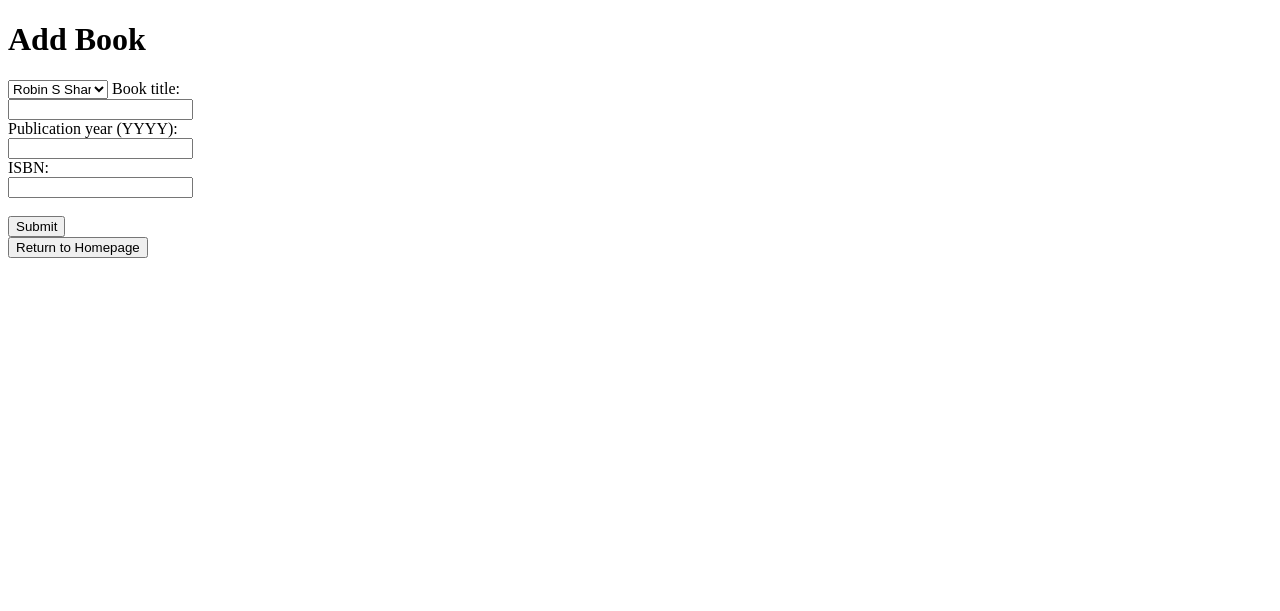
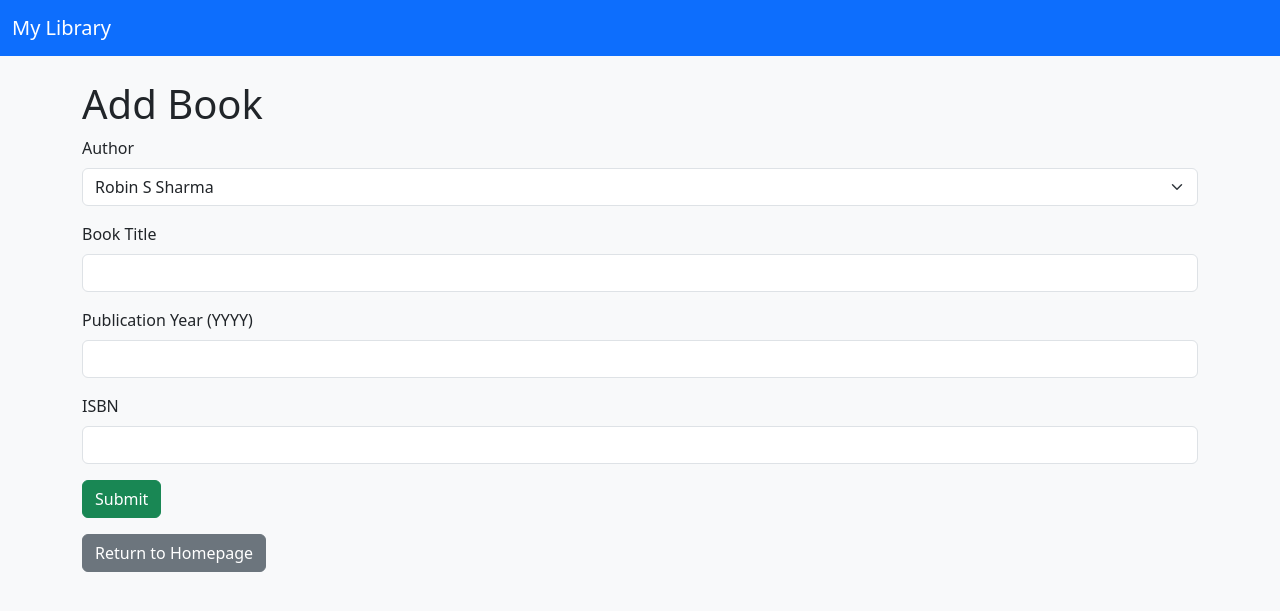
Before and after one commit to adim93d/book_library, a Flask app: page /add_book in a window 1280 px wide. Shown: the top 611 px of the page. Run offline with Flask 3, Linux system fonts and the light colour scheme.

Commit message:
added comments, added delete book button

```diff
--- a/app.py
+++ b/app.py
@@ -1,10 +1,18 @@
-from crypt import methods
 
-from flask import Flask, render_template, request
-from flask_sqlalchemy import SQLAlchemy
+from flask import Flask, render_template, request, redirect, url_for
 from data_models import db, Author, Book
-import book_information
 from sqlalchemy import asc, desc, or_
+
+
+COVER_URL = 'https://covers.openlibrary.org/b/isbn/'
+COVER_URL_EXTENSION = '-S.jpg'
+
+
+def cover_search(isbn):
+    # isbn_search = input('Enter ISBN:')
+    cover_photo = COVER_URL + isbn + COVER_URL_EXTENSION
+    return cover_photo
+
 
 app = Flask(__name__)
 app.config['SQLALCHEMY_DATABASE_URI'] = 'sqlite:///../data2/library2.sqlite'
@@ -12,6 +20,7 @@ db.init_app(app)
 
 @app.route('/')
 def home():
+    # Retrieve search query and sorting preference from the request arguments
     search_query = request.args.get('search_query', '')
     sort_by = request.args.get('sort_by', 'book_id')
 
@@ -25,7 +34,7 @@ def home():
             Author.author_name.ilike(f'%{search_query}%')
         ))
 
-    # Apply sorting to the filtered query
+    # Apply sorting to the filtered query based on user selection
     if sort_by == 'book_id':
         query = query.order_by(asc(Book.book_id))
     elif sort_by == 'title_asc':
@@ -37,6 +46,7 @@ def home():
     elif sort_by == 'year_desc':
         query = query.order_by(desc(Book.publication_year))
 
+    # Execute the query and fetch all matching books
     books = query.all()
 
     return render_template('index.html', books=books)
@@ -45,50 +55,76 @@ def home():
 @app.route('/add_author', methods=['GET', 'POST'])
 def add_author():
     if request.method == 'GET':
+        # Render the form to add a new author
         return render_template('add_author.html')
 
     if request.method == 'POST':
+        # Extract form data for the new author
         birth_date = request.form['birth_date']
         date_of_death = request.form['date_of_death']
         author_name = request.form['author_name']
         author = Author(
-
             author_name=author_name,
             birth_date=birth_date,
             date_of_death=date_of_death
         )
+        # Add the new author to the database
         db.session.add(author)
         db.session.commit()
-        return f'author created'
+        return 'Author created'
 
 
 @app.route('/add_book', methods=['GET', 'POST'])
 def add_book():
     if request.method == 'GET':
+        # Fetch all authors to display in the dropdown list for book assignment
         authors = Author.query.all()
         return render_template('add_book.html', authors=authors)
 
     if request.method == 'POST':
+        # Extract form data for the new book
         isbn = request.form['isbn']
         title = request.form['title']
         publication_year = request.form['publication_year']
         author_id = request.form['author']
 
+        # Create a new book record and add it to the database
         book = Book(
             title=title,
             isbn=isbn,
             publication_year=publication_year,
             author_id=author_id,
-            book_cover=book_information.cover_search(isbn)
+            book_cover=cover_search(isbn)
         )
         db.session.add(book)
         db.session.commit()
         return 'Book added'
 
+@app.route('/book/<int:book_id>/delete', methods=['POST'])
+def delete_book(book_id):
+    # Fetch the book to be deleted
+    book = Book.query.get_or_404(book_id)
+    author_id = book.author_id
+
+    # Delete the book
+    db.session.delete(book)
+    db.session.commit()
+
+    # Check if the author has any other books, if not, delete the author
+    remaining_books = Book.query.filter_by(author_id=author_id).count()
+    if remaining_books == 0:
+        author = Author.query.get(author_id)
+        db.session.delete(author)
+        db.session.commit()
+
+    # Flash a success message and redirect to the homepage
+    return redirect(url_for('home'))
+
 
 if __name__ == '__main__':
-    app.run(debug=True)
-#
-#
+    # Run the Flask application on localhost port 5002 with debug mode enabled
+    app.run(debug=True, port=5002)
+
+# Uncomment the lines below to create the database tables if they don't exist
 # with app.app_context():
 #     db.create_all()
--- a/book_information.py
+++ /dev/null
@@ -1,10 +0,0 @@
-import requests
-
-COVER_URL = 'https://covers.openlibrary.org/b/isbn/'
-COVER_URL_EXTENSION = '-S.jpg'
-
-
-def cover_search(isbn):
-    # isbn_search = input('Enter ISBN:')
-    cover_photo = COVER_URL + isbn + COVER_URL_EXTENSION
-    return cover_photo
--- a/templates/add_book.html
+++ b/templates/add_book.html
@@ -1,28 +1,34 @@
 {% extends 'base.html' %}
 
 {% block head %}
-    <title>Add Book Form</title>
+    <title>Add Book</title>
 {% endblock %}
-
 
 {% block body %}
     <h1>Add Book</h1>
-    <form action="/add_book" method="POST">
-        <select name="author" id="author" style="width:100px">
-            {% for author in authors %}
-            <option value="{{ author.author_id }}">{{ author.author_name }}</option>            {% endfor %}
-        </select>
-        <label for="title">Book title:</label><br>
-        <input type="text" id="title" name="title"><br>
-        <label for="publication_year">Publication year (YYYY):</label><br>
-        <input type="text" id="publication_year" name="publication_year"><br>
-        <label for="isbn">ISBN:</label><br>
-        <input type="text" id="isbn" name="isbn"><br><br>
-        <input type="submit" value="Submit">
-
+    <form action="/add_book" method="POST" class="needs-validation" novalidate>
+        <div class="mb-3">
+            <label for="author" class="form-label">Author</label>
+            <select name="author" id="author" class="form-select" required>
+                {% for author in authors %}
+                <option value="{{ author.author_id }}">{{ author.author_name }}</option>
+                {% endfor %}
+            </select>
+        </div>
+        <div class="mb-3">
+            <label for="title" class="form-label">Book Title</label>
+            <input type="text" id="title" name="title" class="form-control" required>
+            <div class="invalid-feedback">Please provide a title.</div>
+        </div>
+        <div class="mb-3">
+            <label for="publication_year" class="form-label">Publication Year (YYYY)</label>
+            <input type="text" id="publication_year" name="publication_year" class="form-control">
+        </div>
+        <div class="mb-3">
+            <label for="isbn" class="form-label">ISBN</label>
+            <input type="text" id="isbn" name="isbn" class="form-control">
+        </div>
+        <button type="submit" class="btn btn-success">Submit</button>
     </form>
-    <form action="/" method="get">
-        <button type="submit">Return to Homepage</button>
-    </form>
-
+    <a href="/" class="btn btn-secondary mt-3">Return to Homepage</a>
 {% endblock %}
--- a/templates/base.html
+++ b/templates/base.html
@@ -2,12 +2,20 @@
 <html lang="en">
 <head>
     <meta charset="UTF-8">
-    <meta name="viewport"
-          content="width=device-width, user-scalable=no, initial-scale=1.0, maximum-scale=1.0, minimum-scale=1.0">
+    <meta name="viewport" content="width=device-width, initial-scale=1.0">
     <meta http-equiv="X-UA-Compatible" content="ie=edge">
+    <link href="https://cdn.jsdelivr.net/npm/bootstrap@5.3.0/dist/css/bootstrap.min.css" rel="stylesheet">
     {% block head %} {% endblock %}
 </head>
-<body>
-    {% block body %} {% endblock %}
+<body class="bg-light">
+    <nav class="navbar navbar-expand-lg navbar-dark bg-primary mb-4">
+        <div class="container-fluid">
+            <a class="navbar-brand" href="/">My Library</a>
+        </div>
+    </nav>
+    <div class="container">
+        {% block body %} {% endblock %}
+    </div>
+    <script src="https://cdn.jsdelivr.net/npm/bootstrap@5.3.0/dist/js/bootstrap.bundle.min.js"></script>
 </body>
 </html>
```
Also changed, not shown: data_models.py (+12 -0 lines), templates/add_author.html (+17 -12 lines), templates/block_template.html (deleted, +0 -10 lines), templates/index.html (+27 -19 lines), templates/update_author.html (deleted, +0 -10 lines), templates/update_book.html (deleted, +0 -10 lines), data2/library.sqlite (deleted), data2/library2.sqlite, instance/library.sqlite (deleted).
